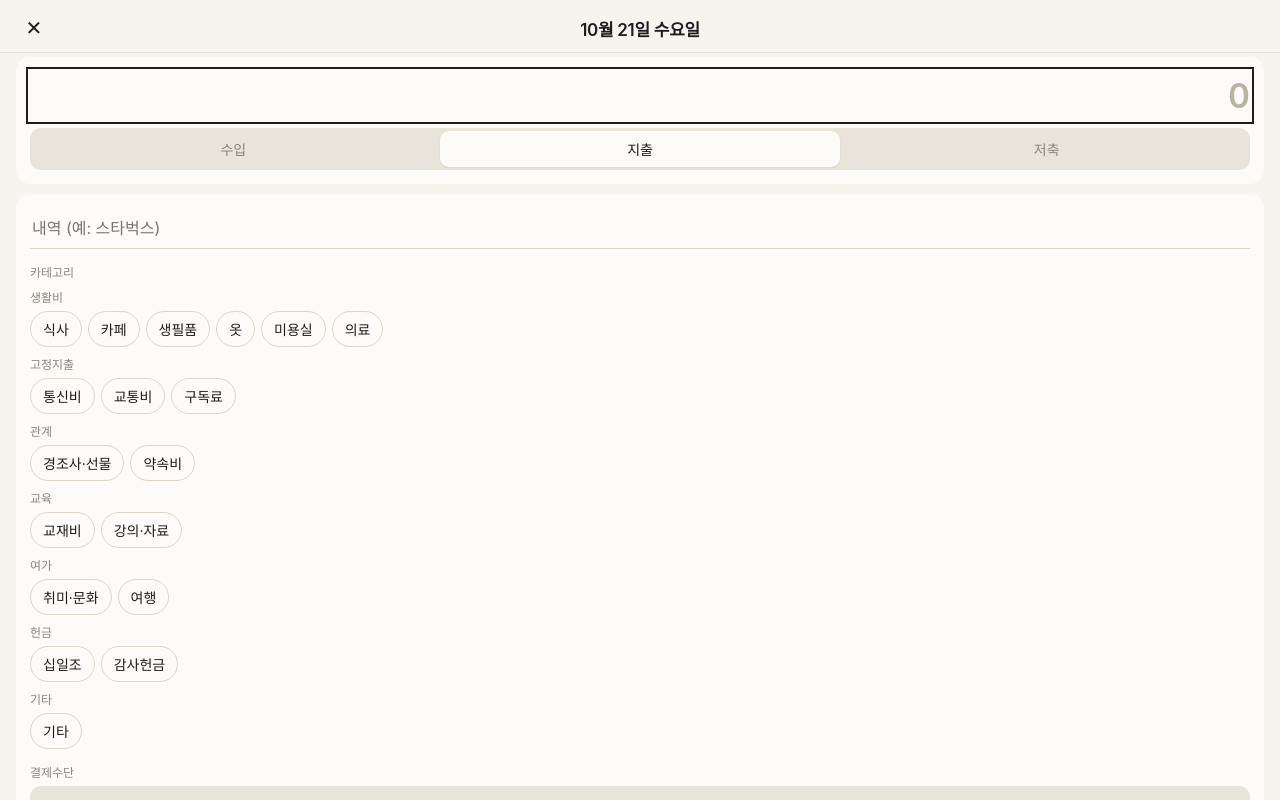
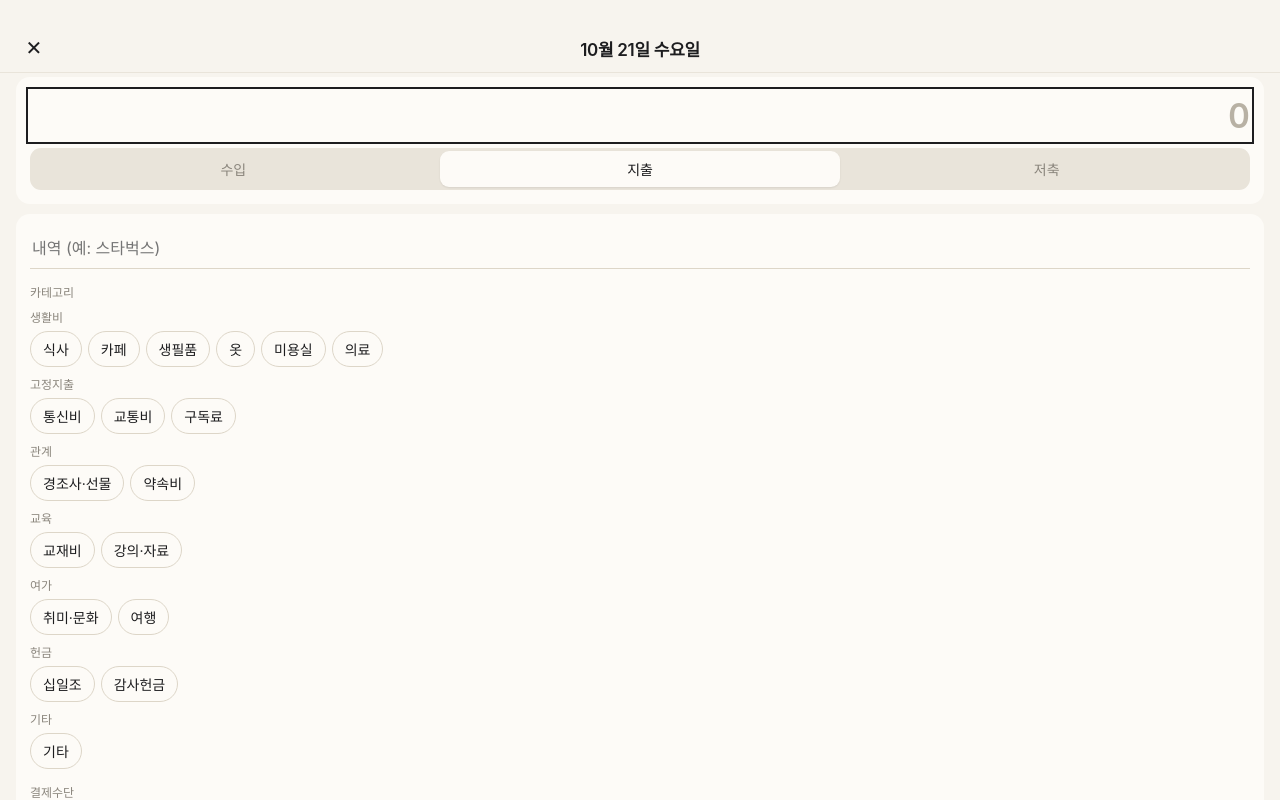
Before and after one commit to gd2mydhtzy-web/accountbook, a plain HTML site: page index.html in a window 1280 px wide. Both pictures are taken after a click on the button "내역 추가". Drawn offline with Linux system fonts and the light colour scheme.

Commit message:
Update index.html

```diff
--- a/index.html
+++ b/index.html
@@ -9,7 +9,7 @@
 <meta name="apple-mobile-web-app-capable" content="yes">
 <meta name="apple-mobile-web-app-title" content="민솜 가계부">
 <style>
-html{padding-top:env(safe-area-inset-top,0px)}
+html{padding-top:calc(env(safe-area-inset-top,0px) + 20px)}
 /* 레이아웃: 한 화면 앱. 위 = 월 이동, 가운데 = 탭 내용(스크롤), 아래 = 고정 탭바. 웜 아이보리 단일 테마 */
 :root{
   --bg:#F7F4EE; --card:#FDFBF7; --line:#E9E4DA; --line2:#DDD6C8;
@@ -88,7 +88,7 @@ input,select,textarea{font-family:inherit;font-size:16px;color:var(--ink)}
 .pill.ok{background:#E2F3EA;color:var(--inc)}
 .pill.due{background:#F7EEDA;color:var(--tithe)}
 /* 입력 시트 */
-.sheet{position:fixed;inset:0;background:var(--bg);z-index:20;display:flex;flex-direction:column;padding-top:env(safe-area-inset-top,0px)}
+.sheet{position:fixed;inset:0;background:var(--bg);z-index:20;display:flex;flex-direction:column;padding-top:calc(env(safe-area-inset-top,0px) + 20px)}
 .sheet .top{border-bottom:.5px solid var(--line)}
 .sheet .top h1{font-size:17px;text-align:center}
 .sheet .main{padding-bottom:40px}
```
